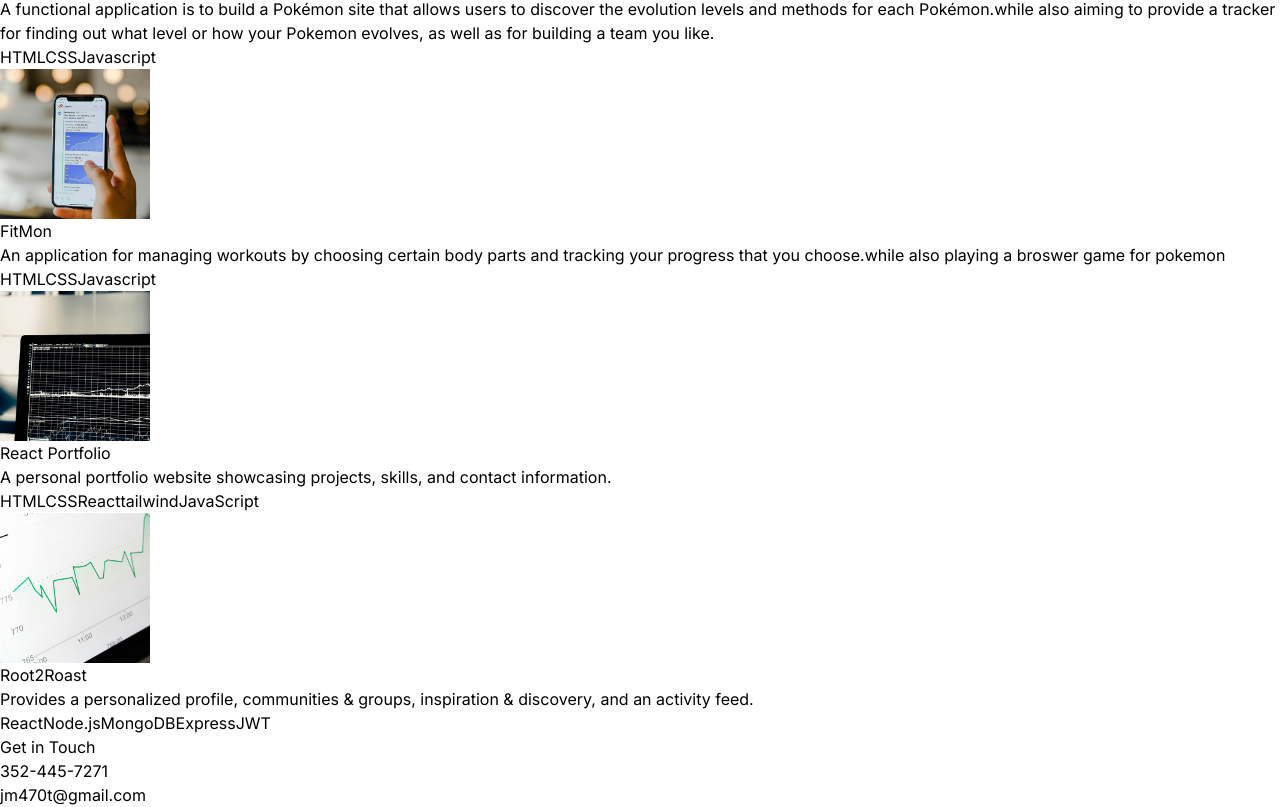
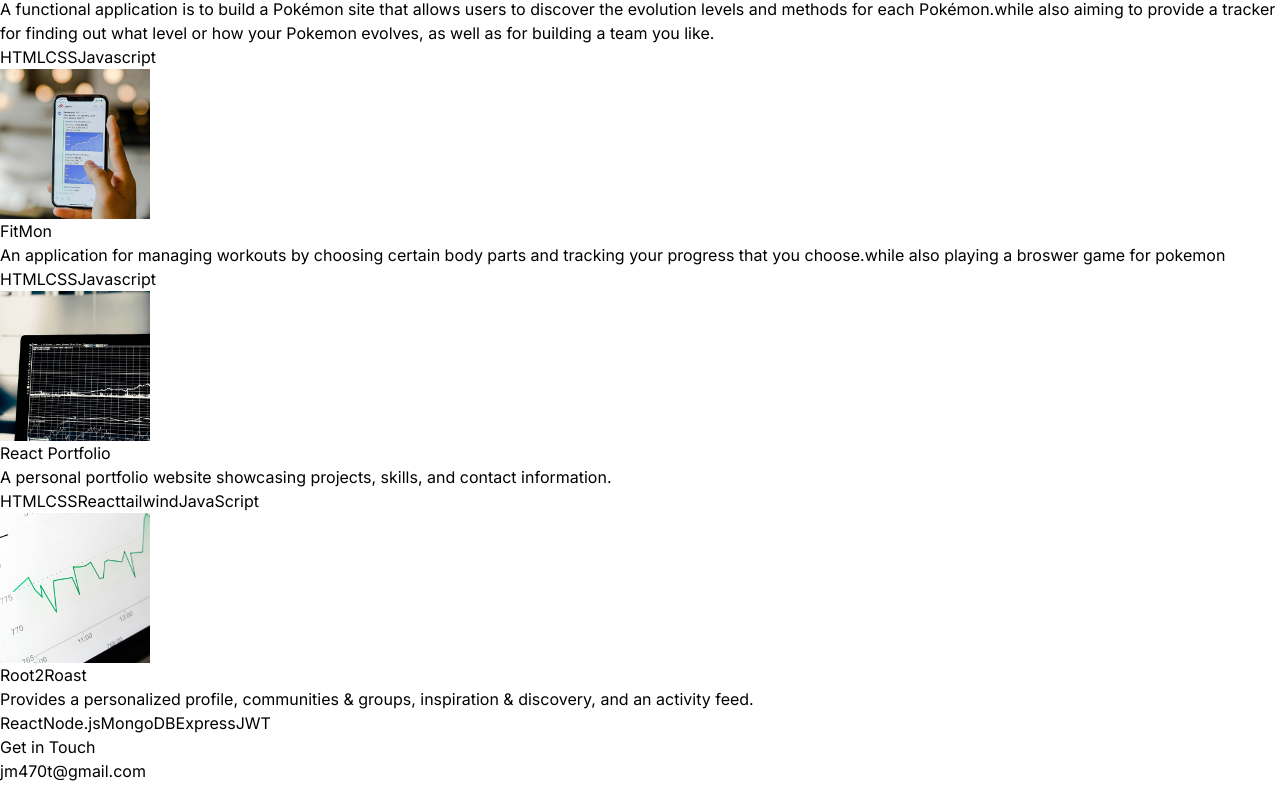
Before and after one commit to jmacker101/React_Portfolio, a React (Vite) app in the folder React_Portfolio/: page / in a window 1280 px wide. Shown: the part 2548-3355 px from the top of the page. After the commit the page ends 3331 px from the top, so only its background shows below. Built offline with nearby package versions, Linux system fonts and the light colour scheme.

Commit message:
finished animating contacts

```diff
--- a/React_Portfolio/src/components/Contact.jsx
+++ b/React_Portfolio/src/components/Contact.jsx
@@ -9,8 +9,16 @@ const Contact = () => {
          transition={{ duration: 0.5 }}
         className='my-10 text-center text-4xl'>Get in Touch</motion.h2>
         <div className='text-center tracking-tighter'>
-            <p className='my-4'>{CONTACT.address}</p>
-            <p className='my-4'>{CONTACT.phoneNo}</p>
+            <motion.p
+             whileInView={{ opacity: 1, x: 0 }}
+             initial= {{ opacity: 0, x: -100 }}
+             transition={{ duration: 1 }}
+            className='my-4'>{CONTACT.address}</motion.p>
+            {/* <motion.p
+            whileInView={{ opacity: 1, x: 0 }}
+            initial= {{ opacity: 0, x: 100 }}
+            transition={{ duration: 1 }}
+            className='my-4'>{CONTACT.phoneNo}</motion.p> */}
             <a href='#' className='border-b'>
                 {CONTACT.email}
             </a>
```
